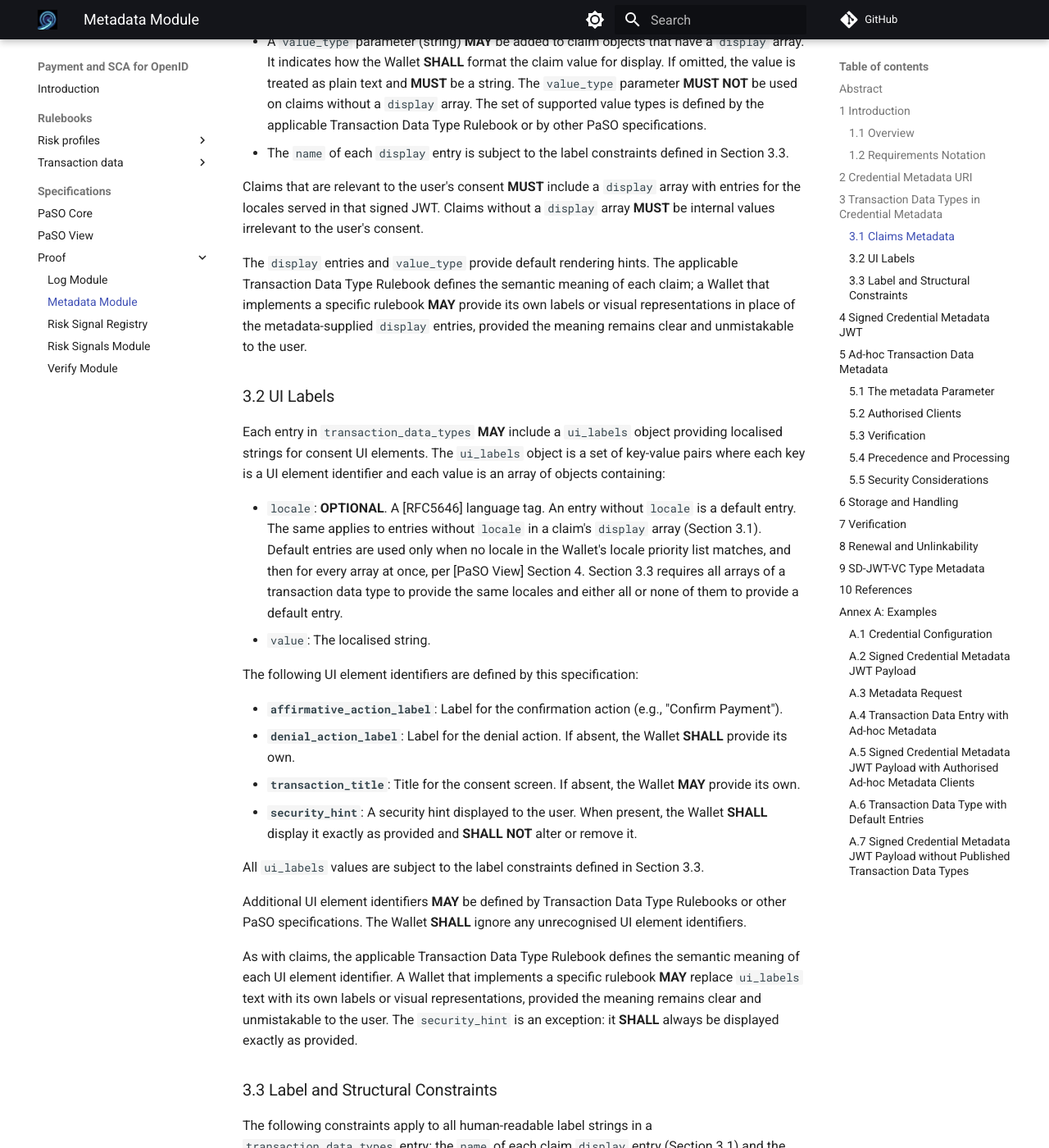
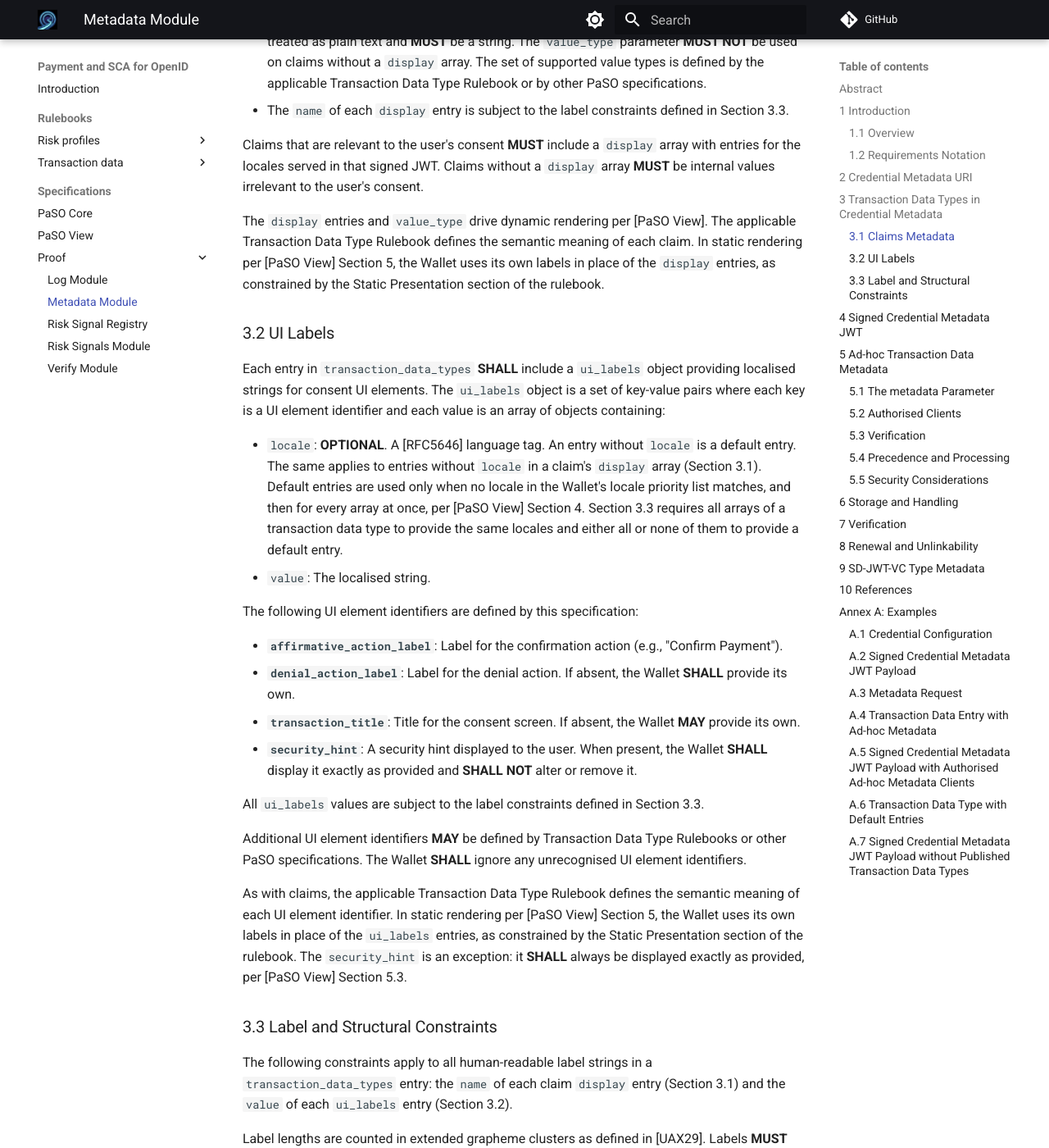
Before and after one commit to APTITUDE-Consortium/payments-and-sca-for-openid, an MkDocs documentation site: the page built from docs/specifications/proof/paso-proof-metadata.md, in a window 1280 px wide and 1400 px high, scrolled down 2989 px. Shown: the whole window at 82% size. Built offline with MkDocs 1.6.1 and Material for MkDocs 9.7.7, drawn with Linux system fonts in a browser that asks for light colours; comment, search, counter and statistics services are not loaded; the version menu is left out; part of the change alters nothing that is shown; some of the changed text lies outside the part shown.

Commit message:
docs: align Metadata ui_labels and label overrides with static rendering

```diff
--- a/docs/specifications/proof/paso-proof-metadata.md
+++ b/docs/specifications/proof/paso-proof-metadata.md
@@ -39,7 +39,7 @@ The credential metadata for a PaSO Credential **SHALL** include the following pa
 
 - **`transaction_data_types`**: **REQUIRED** (object). An object where each key is a transaction data type identifier following the `urn:paso:sca:<domain>:<suffix>:<version>` structure defined in [PaSO Core] Section 5.2, and each value is an object containing:
   - **`claims`**: **REQUIRED**. Array of claim metadata objects per Section 3.1.
-  - **`ui_labels`**: **REQUIRED** when the credential is issued to a Wallet that does not have a dedicated UI for the transaction data type; **OPTIONAL** otherwise. Object providing localised strings for the consent UI per Section 3.2.
+  - **`ui_labels`**: **REQUIRED**. Object providing localised strings for the consent UI per Section 3.2.
   - Additional parameters **MAY** be defined and used. The Wallet **MUST** ignore any unrecognised parameters.
 
 The `transaction_data_types` object **MAY** be empty and **MAY** omit transaction data types that the Attestation Provider uses. A transaction data type absent from the signed credential metadata is supported by the credential only for a `transaction_data` entry that carries ad-hoc metadata valid per Section 5.3; a `transaction_data` entry of such a type without a `metadata` parameter is not supported by the credential for the purposes of [PaSO Core] Section 7. Where `transaction_data_types` is empty, locale selection per [PaSO View] Section 4 for the credential metadata, as required in Sections 4 and 6, **SHALL** be treated as succeeding.
@@ -60,11 +60,11 @@ Each entry in `transaction_data_types` **MUST** supply metadata for each claim o
 
 Claims that are relevant to the user's consent **MUST** include a `display` array with entries for the locales served in that signed JWT. Claims without a `display` array **MUST** be internal values irrelevant to the user's consent.
 
-The `display` entries and `value_type` provide default rendering hints. The applicable Transaction Data Type Rulebook defines the semantic meaning of each claim; a Wallet that implements a specific rulebook **MAY** provide its own labels or visual representations in place of the metadata-supplied `display` entries, provided the meaning remains clear and unmistakable to the user.
+The `display` entries and `value_type` drive dynamic rendering per [PaSO View]. The applicable Transaction Data Type Rulebook defines the semantic meaning of each claim. In static rendering per [PaSO View] Section 5, the Wallet uses its own labels in place of the `display` entries, as constrained by the Static Presentation section of the rulebook.
 
 ### 3.2 UI Labels
 
-Each entry in `transaction_data_types` **MAY** include a `ui_labels` object providing localised strings for consent UI elements. The `ui_labels` object is a set of key-value pairs where each key is a UI element identifier and each value is an array of objects containing:
+Each entry in `transaction_data_types` **SHALL** include a `ui_labels` object providing localised strings for consent UI elements. The `ui_labels` object is a set of key-value pairs where each key is a UI element identifier and each value is an array of objects containing:
 
 - `locale`: **OPTIONAL**. A [RFC5646] language tag. An entry without `locale` is a default entry. The same applies to entries without `locale` in a claim's `display` array (Section 3.1). Default entries are used only when no locale in the Wallet's locale priority list matches, and then for every array at once, per [PaSO View] Section 4. Section 3.3 requires all arrays of a transaction data type to provide the same locales and either all or none of them to provide a default entry.
 - `value`: The localised string.
@@ -80,7 +80,7 @@ All `ui_labels` values are subject to the label constraints defined in Section 3
 
 Additional UI element identifiers **MAY** be defined by Transaction Data Type Rulebooks or other PaSO specifications. The Wallet **SHALL** ignore any unrecognised UI element identifiers.
 
-As with claims, the applicable Transaction Data Type Rulebook defines the semantic meaning of each UI element identifier. A Wallet that implements a specific rulebook **MAY** replace `ui_labels` text with its own labels or visual representations, provided the meaning remains clear and unmistakable to the user. The `security_hint` is an exception: it **SHALL** always be displayed exactly as provided.
+As with claims, the applicable Transaction Data Type Rulebook defines the semantic meaning of each UI element identifier. In static rendering per [PaSO View] Section 5, the Wallet uses its own labels in place of the `ui_labels` entries, as constrained by the Static Presentation section of the rulebook. The `security_hint` is an exception: it **SHALL** always be displayed exactly as provided, per [PaSO View] Section 5.3.
 
 ### 3.3 Label and Structural Constraints
 
@@ -344,7 +344,17 @@ A `credential_configurations_supported` entry with `credential_metadata_uri`:
             "path": ["payee", "id"],
             "mandatory": true
           }
-        ]
+        ],
+        "ui_labels": {
+          "transaction_title": [
+            { "locale": "en", "value": "Confirm Payment" },
+            { "locale": "de", "value": "Zahlung bestätigen" }
+          ],
+          "affirmative_action_label": [
+            { "locale": "en", "value": "Pay" },
+            { "locale": "de", "value": "Bezahlen" }
+          ]
+        }
       }
     }
   }
@@ -443,7 +453,13 @@ A signed credential metadata JWT payload for a PaSO Credential in `mso_mdoc` for
               { "locale": "de", "name": "Betrag" }
             ]
           }
-        ]
+        ],
+        "ui_labels": {
+          "affirmative_action_label": [
+            { "locale": "en", "value": "Pay" },
+            { "locale": "de", "value": "Bezahlen" }
+          ]
+        }
       }
     },
     "adhoc_metadata_clients": [
```
